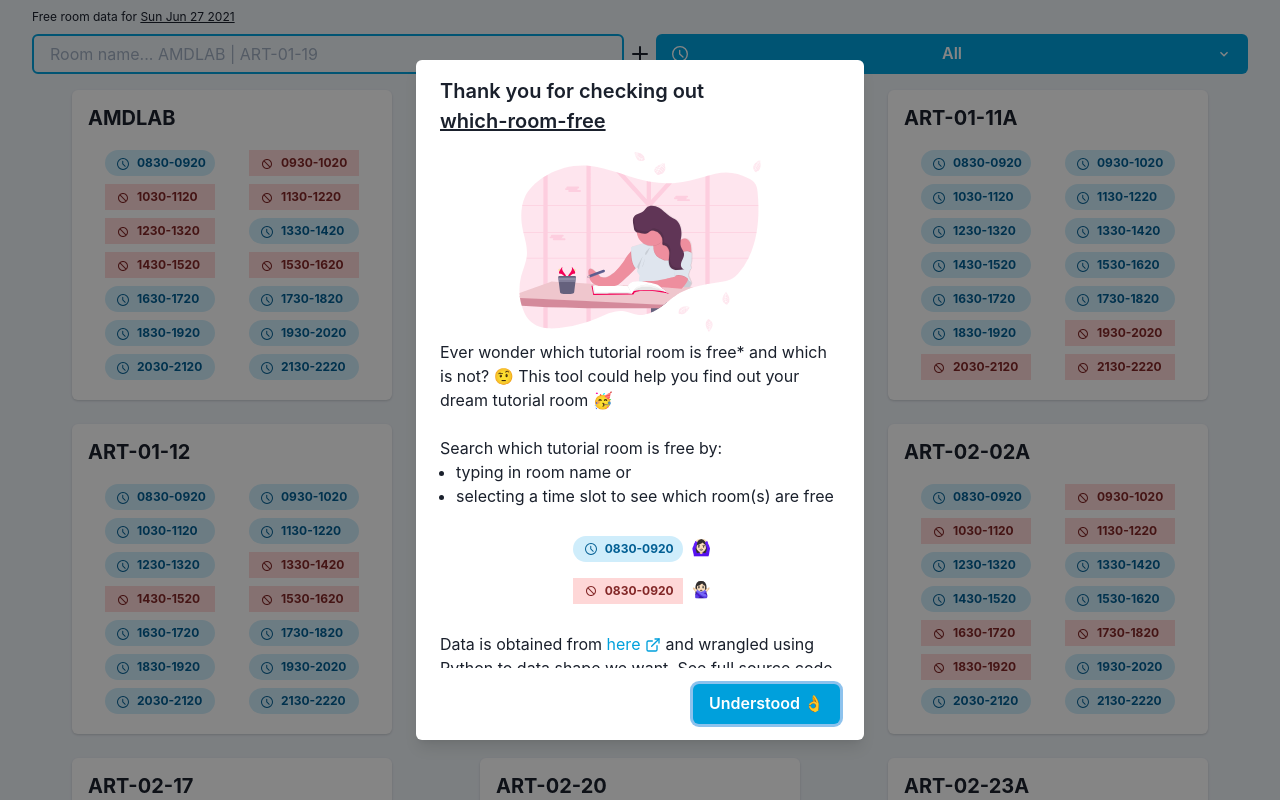
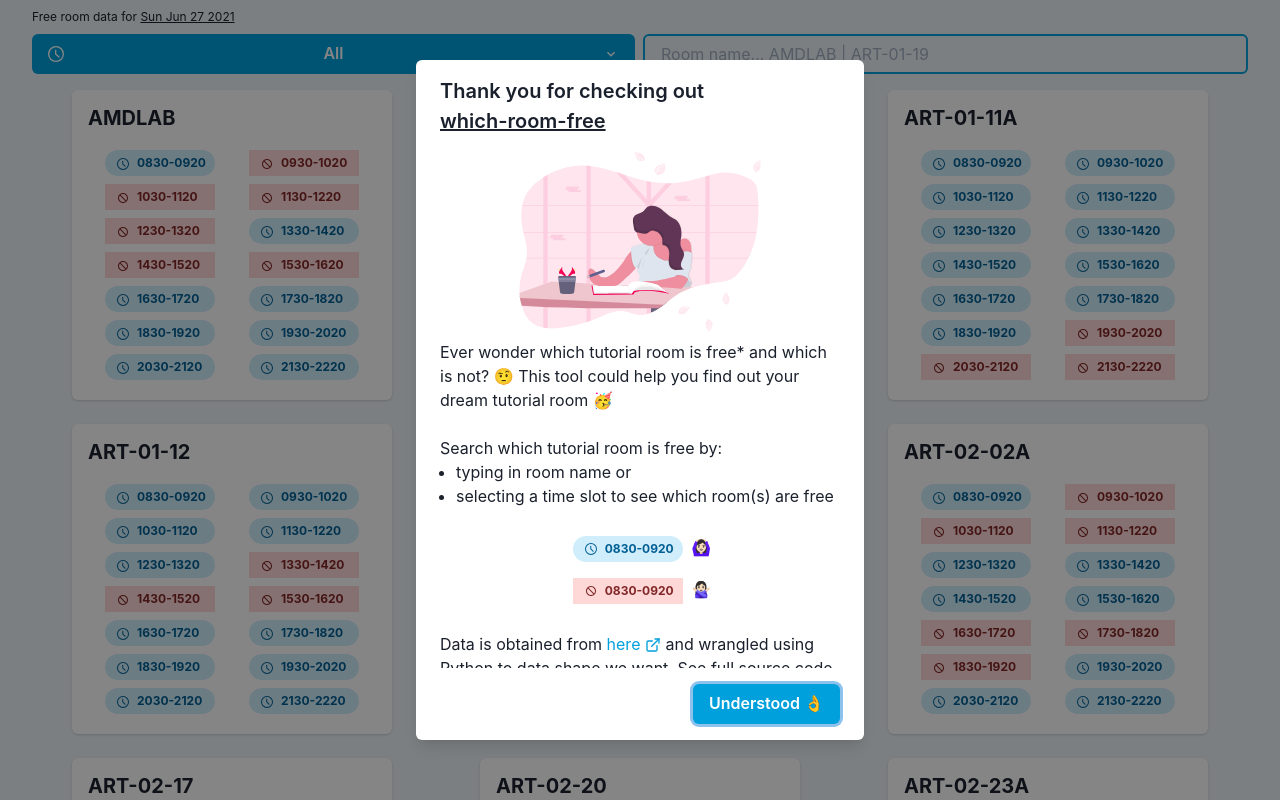
Before and after one commit to OkkarMin/where-to-mug, a Next.js app: page / in a window 1280 px wide. Shown: the top 800 px of the page. Built offline with nearby package versions, Linux system fonts and the light colour scheme.

Commit message:
style: :lipstick: Change order of filter options

```diff
--- a/src/components/FilterOptions.tsx
+++ b/src/components/FilterOptions.tsx
@@ -43,18 +43,6 @@ export const FilterOptions: FC<{
 }) => {
   return (
     <HStack mt="2" px={["4", "8"]} align="center">
-      <VStack w="full" align="center">
-        <Input
-          value={searchText}
-          onChange={handleSearchTextChange}
-          borderColor="#01A0DC"
-          placeholder="Room name... AMDLAB | ART-01-19"
-          colorScheme="linkedin"
-          variant="filled"
-        />
-      </VStack>
-      <AddIcon />
-      <VStack w="full" align="center">
       <Menu>
         <MenuButton
           as={Button}
@@ -81,7 +69,14 @@ export const FilterOptions: FC<{
           </MenuGroup>
         </MenuList>
       </Menu>
-      </VStack>
+      <Input
+        value={searchText}
+        onChange={handleSearchTextChange}
+        borderColor="#01A0DC"
+        placeholder="Room name... AMDLAB | ART-01-19"
+        colorScheme="linkedin"
+        variant="filled"
+      />
     </HStack>
   );
 };
```
Lines whose indentation alone changed are shown as unchanged.
